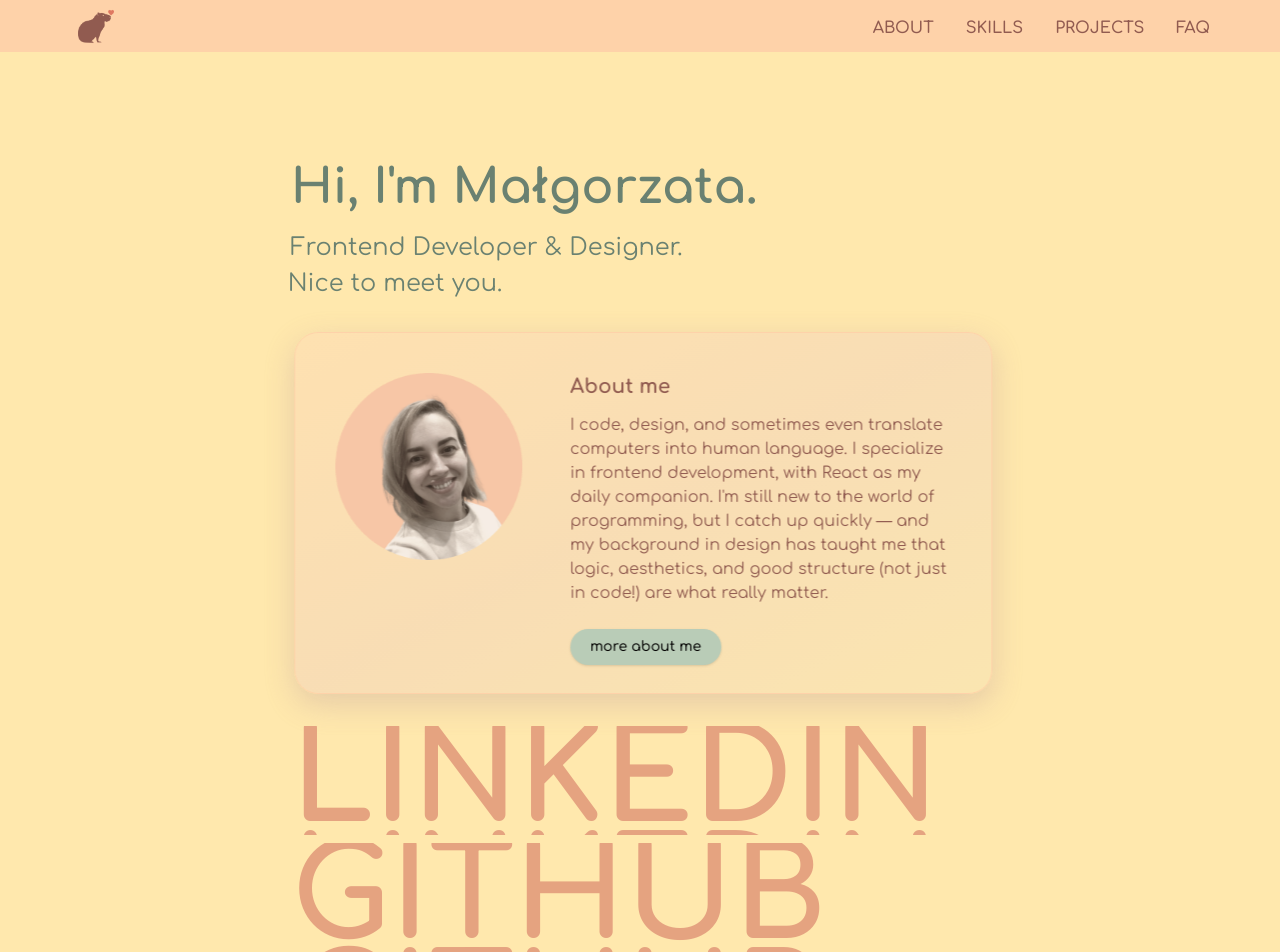
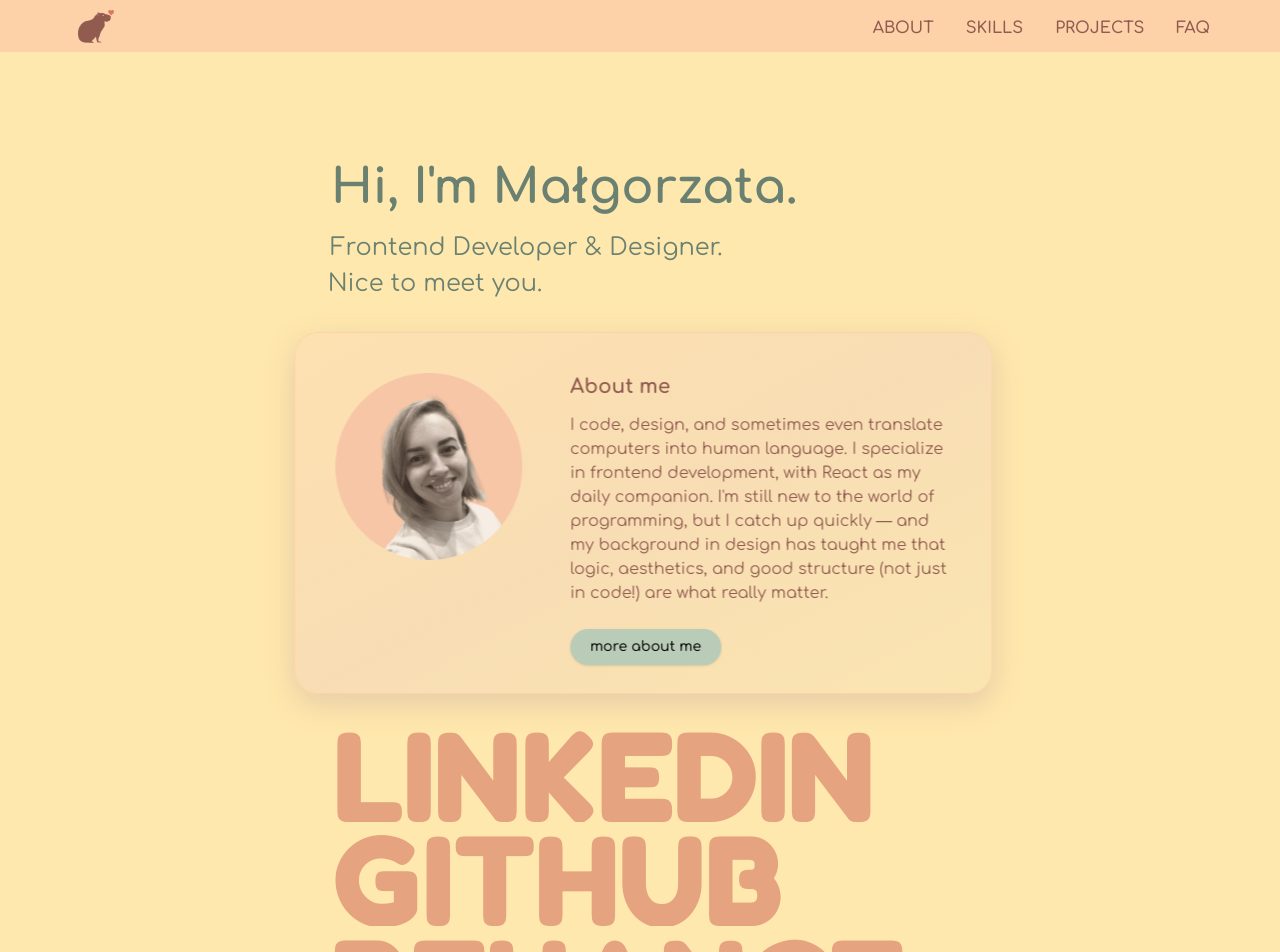
Before and after one commit to karibara/karibara-next-website, a Next.js app: page / in a window 1280 px wide. Shown: the top 952 px of the page. Built offline with nearby package versions, Linux system fonts and the light colour scheme; what tailwindcss-motion would draw is missing.

Commit message:
Style sections for RWD

```diff
--- a/src/components/sections/AboutMe.tsx
+++ b/src/components/sections/AboutMe.tsx
@@ -21,7 +21,7 @@ export const AboutMe: React.FC = () => {
         delay: 2,
       }}
     >
-      <GlassCard className="md:grid md:grid-cols-3 gap-2 max-w-[698px] ">
+      <GlassCard className="md:grid md:grid-cols-3 gap-2 max-w-[698px] z-10">
         <div className="hidden md:block pt-10 pl-10">
           <Image
             src="/profile-photo-circle.png"
--- a/src/components/sections/SocialMediaLinks.tsx
+++ b/src/components/sections/SocialMediaLinks.tsx
@@ -2,6 +2,12 @@
 
 import React from "react";
 import { motion } from "framer-motion";
+import { Fredoka } from "next/font/google";
+
+const fredoka = Fredoka({
+  variable: "--font-fredoka-sans",
+  subsets: ["latin"],
+});
 
 const DURATION = 0.3;
 const STAGGER = 0.04;
@@ -20,9 +26,9 @@ const FlipLink: React.FC<React.PropsWithChildren<FlipLinkProps>> = ({
       initial="initial"
       whileHover="hovered"
       href={href}
-      className="relative block overflow-hidden whitespace-nowrap text-4xl font-black uppercase sm:text-7xl md:text-8xl lg:text-9xl"
+      className={`${fredoka.variable} relative block overflow-hidden whitespace-nowrap  font-bold font-fredoka uppercase   text-7xl sm:text-8xl lg:text-9xl`}
       style={{
-        lineHeight: 0.85,
+        lineHeight: 0.75,
       }}
     >
       <div>
@@ -74,7 +80,7 @@ const FlipLink: React.FC<React.PropsWithChildren<FlipLinkProps>> = ({
 
 export const SocialMediaLinks: React.FC = () => {
   return (
-    <section className="grid place-content-center gap-2 text-roseKari-light font-poppins">
+    <section className="grid place-content-center gap-2 text-roseKari-light font-fredoka px-6 md:px-10">
       <FlipLink href="https://www.linkedin.com/in/malgorzatabozykowska/">
         Linkedin
       </FlipLink>
--- a/src/components/sections/WelcomeSection.tsx
+++ b/src/components/sections/WelcomeSection.tsx
@@ -4,7 +4,7 @@ import { motion } from "framer-motion";
 
 export const WelcomeSection: React.FC = () => {
   return (
-    <div className="flex gap-1  flex-col text-mintKari">
+    <div className="flex gap-1  flex-col text-mintKari px-6 md:px-10">
       <motion.h1
         initial={{ x: -500, opacity: 0, filter: "blur(15px)" }}
         animate={{ x: 0, opacity: 1, filter: "blur(0px)" }}
```
